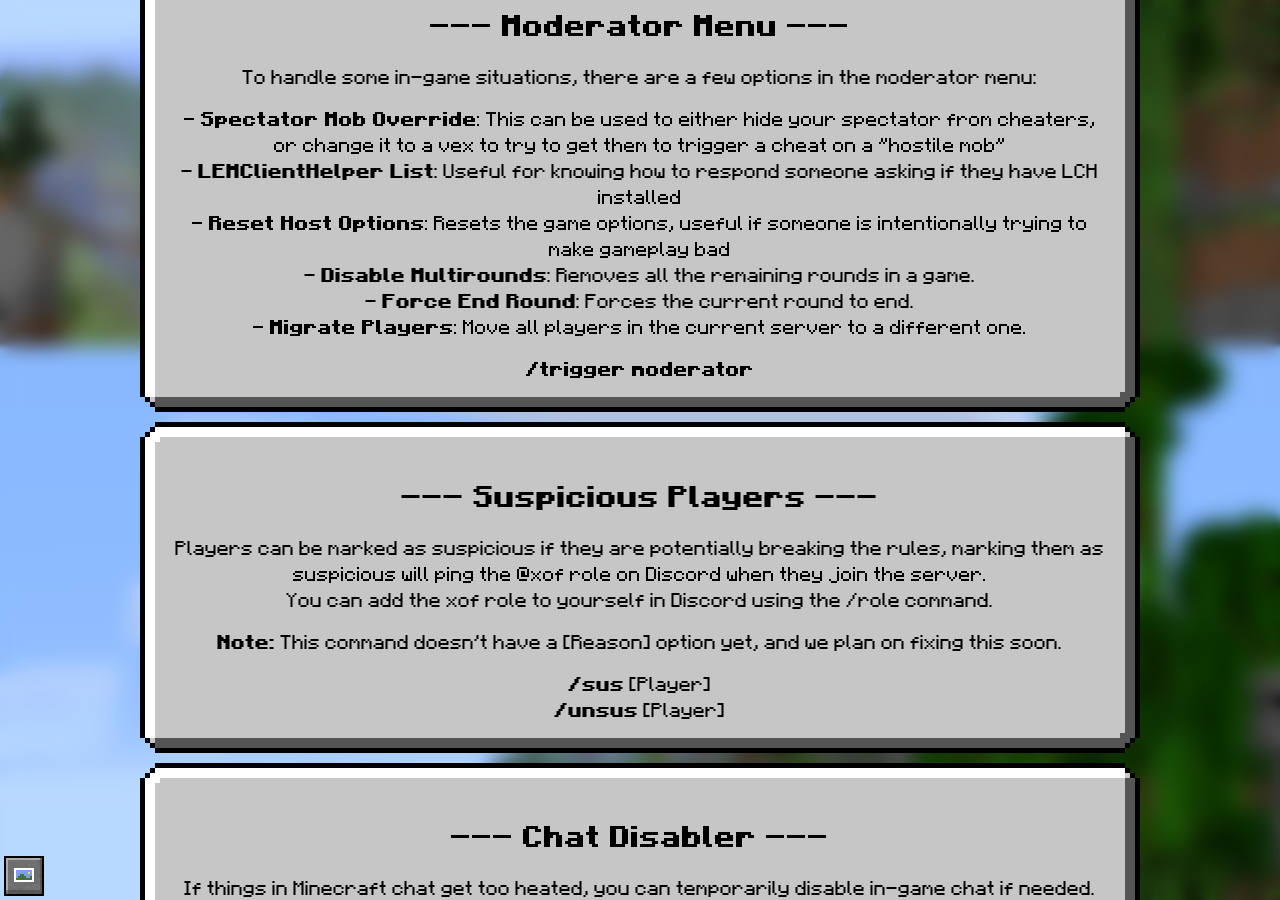
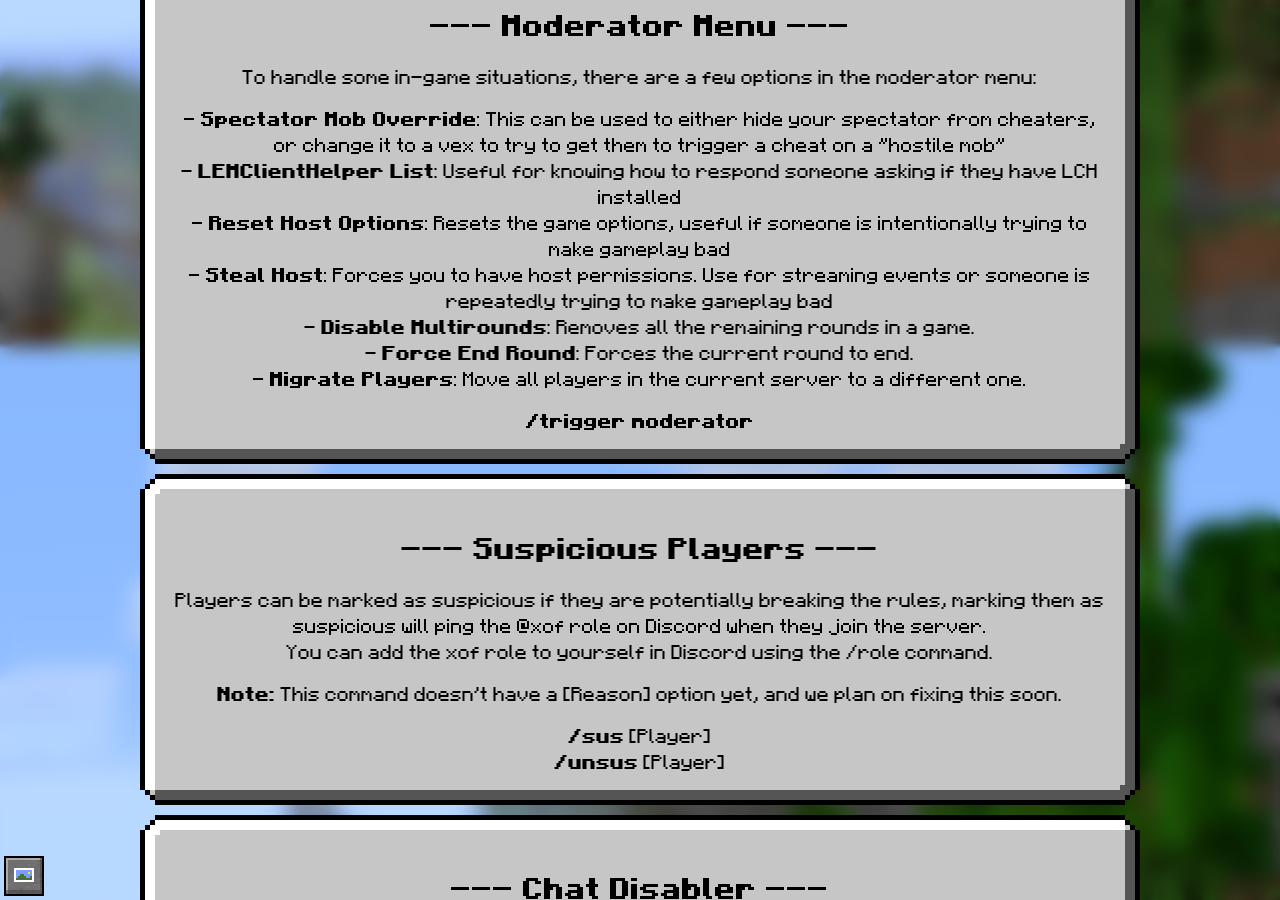
Before and after one commit to Legacy-Edition-Minigames/Website, a Jekyll site: the page built from docs/mod/cmd/minecraft/extra.html, in a window 1280 px wide and 900 px high, scrolled down 554 px. Built offline with Jekyll 4.4.1, drawn with Linux system fonts in a browser that asks for light colours; some web fonts are replaced.

Commit message:
Add steal host to mod docs

```diff
--- a/docs/mod/cmd/minecraft/extra.html
+++ b/docs/mod/cmd/minecraft/extra.html
@@ -14,6 +14,7 @@ title: "MC: Extra"
 	<p>- <b>Spectator Mob Override</b>: This can be used to either hide your spectator from cheaters, or change it to a vex to try to get them to trigger a cheat on a "hostile mob"<br>
 	- <b>LEMClientHelper List</b>: Useful for knowing how to respond someone asking if they have LCH installed<br>
 	- <b>Reset Host Options</b>: Resets the game options, useful if someone is intentionally trying to make gameplay bad<br>
+	- <b>Steal Host</b>: Forces you to have host permissions. Use for streaming events or someone is repeatedly trying to make gameplay bad<br>
 	- <b>Disable Multirounds</b>: Removes all the remaining rounds in a game.<br>
 	- <b>Force End Round</b>: Forces the current round to end.<br>
 	- <b>Migrate Players</b>: Move all players in the current server to a different one.</p>
```
